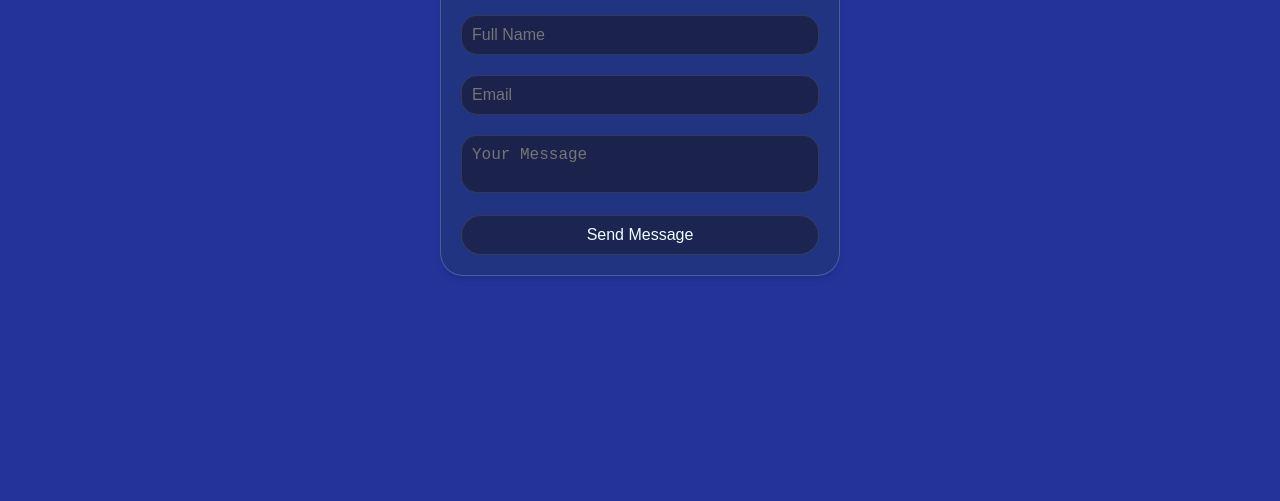
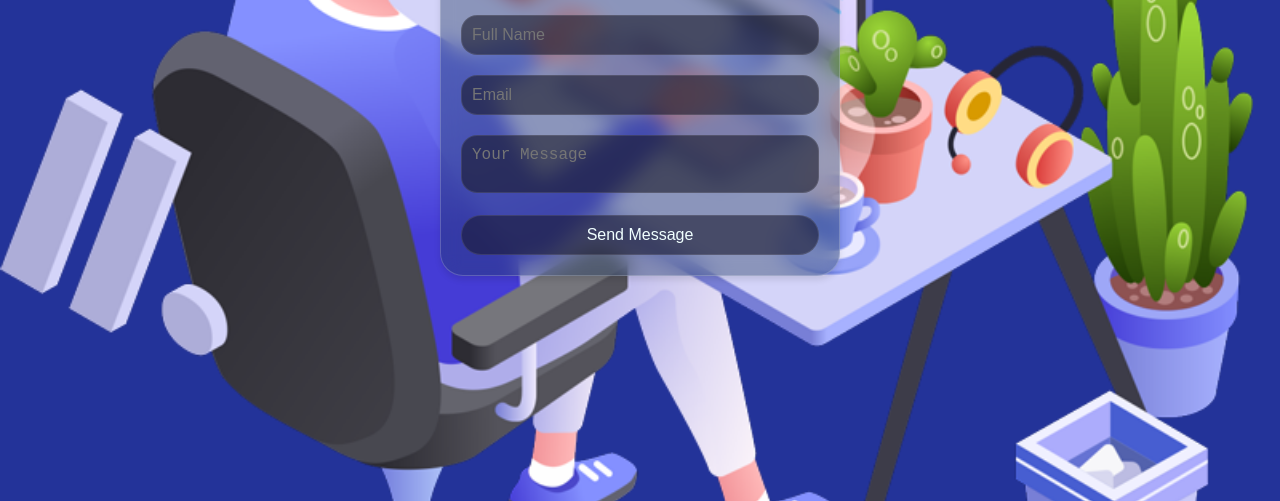
Before and after one commit to 2003Vandu/Portfolio, a plain HTML site: page PORTFOLIO/src/contact.html in a window 1280 px wide. Shown: the part 299-800 px from the top of the page. Drawn offline with Linux system fonts and the light colour scheme.

Commit message:
Update contact.css

```diff
--- a/PORTFOLIO/src/contact.css
+++ b/PORTFOLIO/src/contact.css
@@ -8,7 +8,7 @@ body {
     /* background-color: rgb(0, 0, 33); */
     background-color: rgb(35, 51, 153);
     font-family: Arial, sans-serif;
-    background-image: url("PORTFOLIO/assets/bg.png");
+    background-image: url("../assets/bg.png");
     background-position: center center;
     background-position: no-repeat;
     background-size: cover;
```
